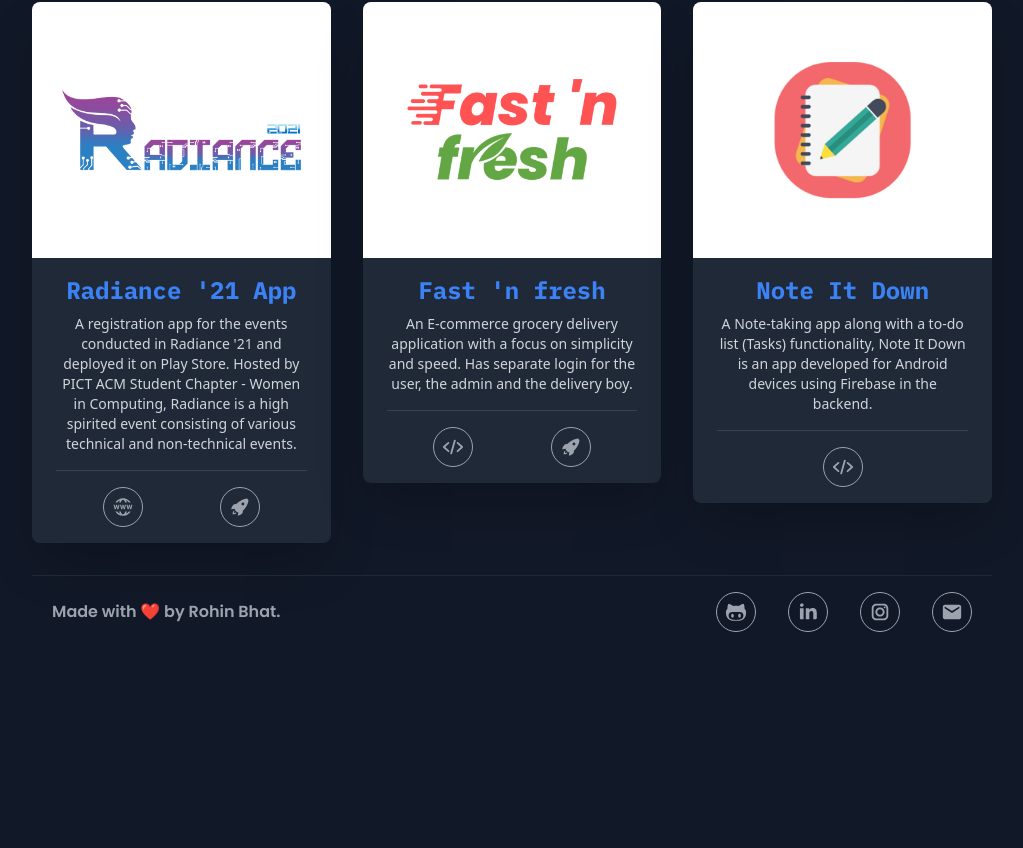
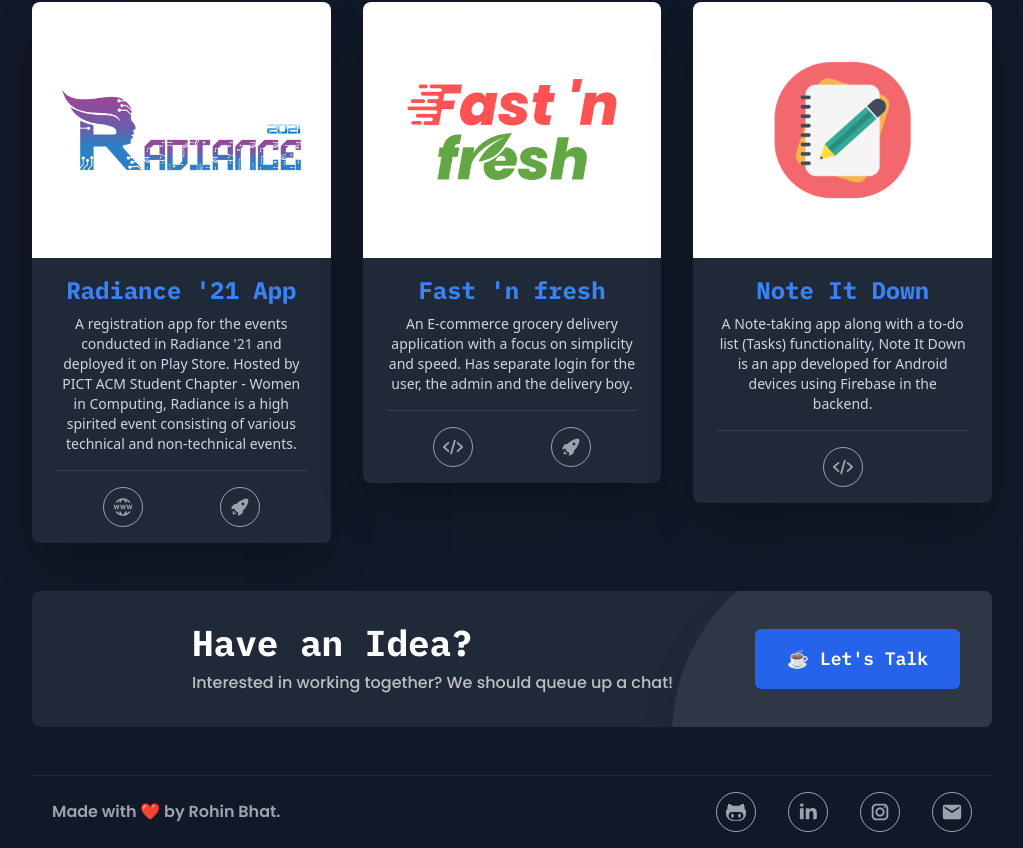
Before and after one commit to RohinBhat/portfolio, a React (Create React App) app: page / in a window 1280 px wide. Shown: the part 1357-2205 px from the top of the page, without its empty margins (128-1151 px from the left). Before the commit the page ends 2005 px from the top, so only its background shows below. Built offline with nearby package versions, Linux system fonts and the light colour scheme.

Commit message:
Added CTA for Collab

```diff
--- /dev/null
+++ b/src/components/CollabCTA.js
@@ -0,0 +1,30 @@
+import React from "react";
+
+export default function CollabCTA() {
+  return (
+    <div class="container mx-auto">
+      <div class="rounded-lg bg-gray-800 text-white p-8 my-12 flex flex-col md:flex-row space-between items-center justify-between relative overflow-hidden">
+        <div class="flex flex-col my-auto lg:ml-14 xl:ml-32 max-w-sm lg:max-w-xl z-10">
+          <h4 class="text-4xl text-center font-primary md:text-left font-bold text-white md:pb-2">
+            Have an Idea?
+          </h4>
+          <p class="text-center font-secondary font-medium md:text-left text-white opacity-70">
+            Interested in working together? We should queue up a chat!
+          </p>
+        </div>
+
+        <div class="pt-8 md:pt-0 justify-center lg:ml-auto z-10">
+          <button
+            href="/"
+            target="_blank"
+            class="flex items-center px-8 py-4 text-center font-primary font-semibold text-lg text-white bg-blue-600 font-display rounded-md transition duration-500 hover:bg-blue-700 hover:text-white"
+          >
+            <p>☕ Let's Talk</p>
+          </button>
+        </div>
+
+        <div class="absolute bg-gray-700 opacity-60 w-96 h-96 -top-12 -right-16 md:w-[800px] md:h-[600px] md:left-[45%] md:top-[-150%] rounded-full shadow-2xl z-0"></div>
+      </div>
+    </div>
+  );
+}
--- a/src/components/HiringCTA.js
+++ /dev/null
@@ -1,5 +0,0 @@
-import React from "react";
-
-export default function HiringCTA() {
-  return <div></div>;
-}
--- a/src/components/NavBar.js
+++ b/src/components/NavBar.js
@@ -57,7 +57,7 @@ export default function NavBar() {
             >
               Projects
             </Link>
-            <button className="bg-blue-500 hover:bg-blue-700 text-white font-bold transition duration-500 ease-in-out py-3 px-4 rounded font-primary text-lg mt-2 mb-4 lg:mt-0 lg:mb-0">
+            <button className="bg-blue-600 hover:bg-blue-700 text-white font-bold transition duration-500 ease-in-out py-3 px-4 rounded font-primary text-lg mt-2 mb-4 lg:mt-0 lg:mb-0">
               Contact Me ☎️
             </button>
           </div>
--- a/src/pages/Homepage.js
+++ b/src/pages/Homepage.js
@@ -1,6 +1,6 @@
+import CollabCTA from "../components/CollabCTA";
 import Footer from "../components/Footer";
 import Hero from "../components/Hero";
-import HiringCTA from "../components/HiringCTA";
 import NavBar from "../components/NavBar";
 import Projects from "../components/Projects";
 import React from "react";
@@ -15,7 +15,7 @@ export default function Homepage() {
       <Skills />
       <Projects />
       <Recommendations />
-      <HiringCTA />
+      <CollabCTA />
       <Footer />
     </div>
   );
```
